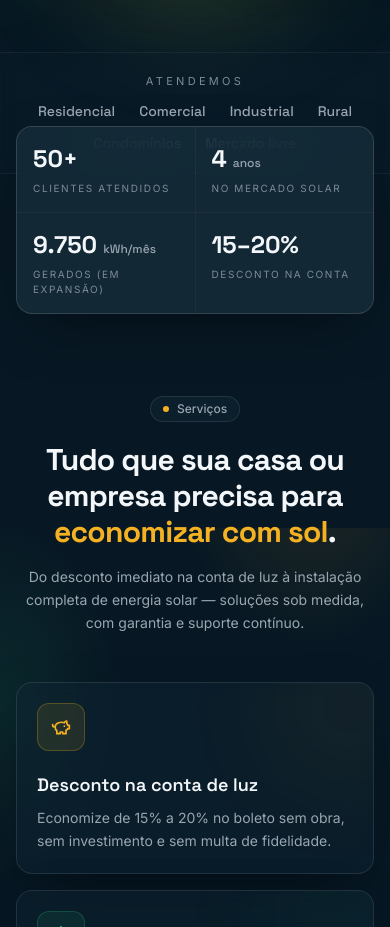
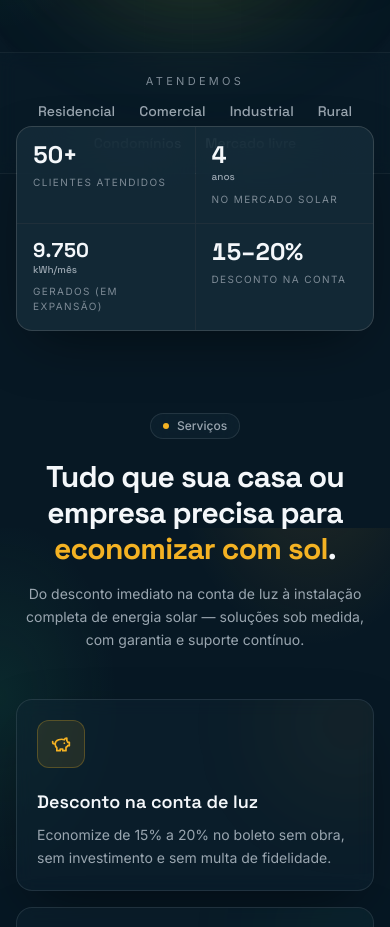
Before and after one commit to gdias9487/LMEnergy, a Next.js app: page / in a window 390 px wide. Shown: the part 1160-2087 px from the top of the page. Built offline with nearby package versions, Linux system fonts and the light colour scheme.

Commit message:
fix counter for phone view

```diff
--- a/components/Stats.tsx
+++ b/components/Stats.tsx
@@ -1,13 +1,15 @@
 "use client";
 
-import { motion, useInView, useMotionValue, useTransform, animate } from "framer-motion";
-import { useEffect, useRef } from "react";
+import {
+  animate,
+  motion,
+  useInView,
+} from "framer-motion";
+import { useEffect, useRef, useState } from "react";
 
 type StatItem = {
   value: number;
-  /** Sufixo curto, colado no número e na mesma fonte (ex.: "+", "%") */
   suffix?: string;
-  /** Unidade exibida em fonte menor ao lado do número (ex.: "kWh/mês", "anos") */
   unit?: string;
   label: string;
 };
@@ -27,29 +29,28 @@ function Counter({
   suffix?: string;
 }) {
   const ref = useRef<HTMLSpanElement>(null);
-  const inView = useInView(ref, { once: true, margin: "-50px" });
-  const motionValue = useMotionValue(0);
-  const rounded = useTransform(motionValue, (v) => Math.round(v));
+  const inView = useInView(ref, { once: true, amount: 0.5, margin: "0px 0px -40px 0px" });
+  const [display, setDisplay] = useState(`0${suffix}`);
 
   useEffect(() => {
-    if (inView) {
-      const controls = animate(motionValue, to, {
+    if (!inView) return;
+
+    const controls = animate(0, to, {
       duration: 1.6,
       ease: [0.22, 1, 0.36, 1],
+      onUpdate(latest) {
+        setDisplay(`${Math.round(latest).toLocaleString("pt-BR")}${suffix}`);
+      },
     });
-      return controls.stop;
-    }
-  }, [inView, motionValue, to]);
 
-  useEffect(() => {
-    return rounded.on("change", (v) => {
-      if (ref.current) {
-        ref.current.textContent = `${v.toLocaleString("pt-BR")}${suffix}`;
-      }
-    });
-  }, [rounded, suffix]);
+    return () => controls.stop();
+  }, [inView, to, suffix]);
 
-  return <span ref={ref}>0{suffix}</span>;
+  return (
+    <span ref={ref} className="tabular-nums">
+      {display}
+    </span>
+  );
 }
 
 export function Stats() {
@@ -63,26 +64,34 @@ export function Stats() {
           transition={{ duration: 0.7, ease: [0.22, 1, 0.36, 1] }}
           className="grid grid-cols-2 gap-px overflow-hidden rounded-2xl border border-gelo/10 bg-gelo/10 shadow-card sm:rounded-3xl lg:grid-cols-4"
         >
-          {items.map((it, i) => (
+          {items.map((it, i) => {
+            const isLargeNumber = it.value >= 1000;
+
+            return (
               <div
                 key={i}
-              className="flex flex-col items-start gap-1.5 bg-grafite/80 p-4 backdrop-blur-xl sm:gap-2 sm:p-6 lg:p-7"
+                className="min-w-0 bg-grafite/80 p-4 backdrop-blur-xl sm:p-6 lg:p-7"
               >
-              <p className="flex flex-wrap items-baseline gap-x-1.5 gap-y-0 font-display font-bold leading-tight text-gelo">
-                <span className="text-2xl sm:text-3xl lg:text-4xl">
+                <div
+                  className={`font-display font-bold leading-none text-gelo ${
+                    isLargeNumber
+                      ? "text-xl sm:text-3xl lg:text-4xl"
+                      : "text-2xl sm:text-3xl lg:text-4xl"
+                  }`}
+                >
                   <Counter to={it.value} suffix={it.suffix} />
-                </span>
                   {it.unit && (
-                  <span className="text-xs font-medium text-aco-400 sm:text-sm lg:text-base">
+                    <span className="mt-1 block text-[10px] font-medium leading-tight text-aco-400 sm:mt-0 sm:inline sm:text-sm lg:text-base">
                       {it.unit}
                     </span>
                   )}
-              </p>
-              <p className="text-[10px] uppercase tracking-[0.16em] text-aco-500 sm:text-xs sm:tracking-[0.18em]">
+                </div>
+                <p className="mt-2 text-[10px] uppercase tracking-[0.14em] text-aco-500 sm:text-xs sm:tracking-[0.18em]">
                   {it.label}
                 </p>
               </div>
-          ))}
+            );
+          })}
         </motion.div>
       </div>
     </section>
```
Lines whose indentation alone changed are shown as unchanged.
